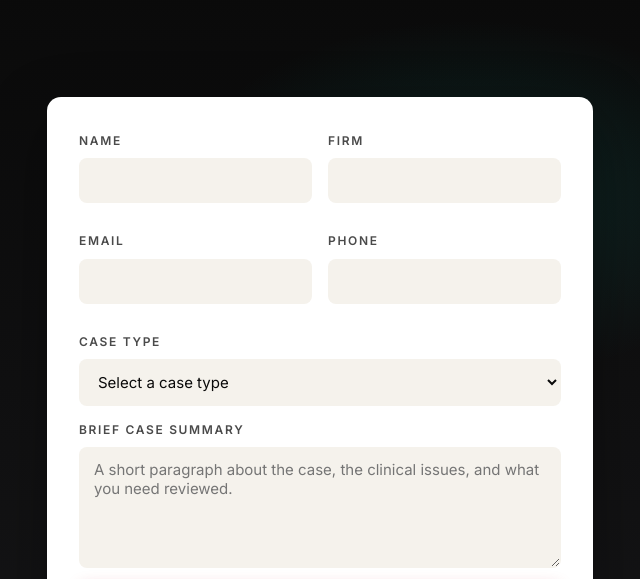
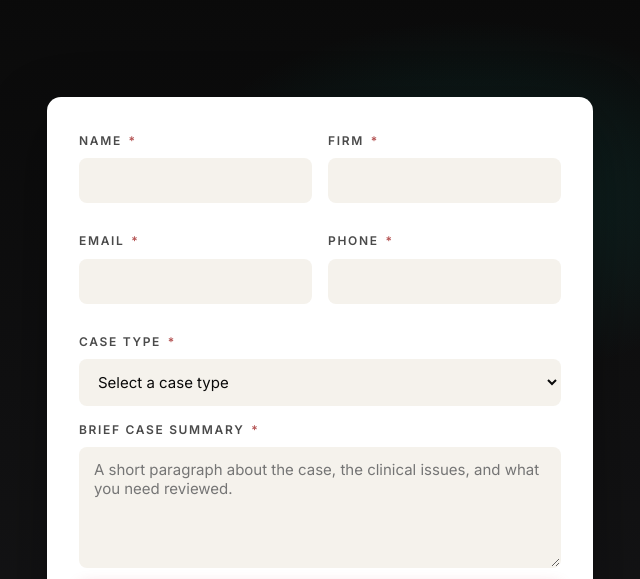
Before and after one commit to edwardsalfred/kimlittle, a plain HTML site: page site/index.html in a window 1280 px wide. Shown: the part 5460-6039 px from the top of the page, 615-1255 px from the left. Drawn offline with nearby package versions, Linux system fonts and the light colour scheme; a web font is replaced by a local one.

Commit message:
Mark required form fields with visible asterisks
Co-Authored-By: Claude Opus 4.7 (1M context) <noreply@anthropic.com>

```diff
--- a/site/css/style.css
+++ b/site/css/style.css
@@ -442,6 +442,7 @@ button{font:inherit;cursor:pointer;background:none;border:none;color:inherit}
   outline:none;border-color:var(--teal);background:var(--paper);
 }
 .contact-form textarea{resize:vertical;min-height:120px;font-family:var(--f-sans)}
+.contact-form .req{color:#b45252;margin-left:2px;font-weight:600}
 .form-note{font-size:12px;color:var(--muted-2);margin-top:14px;line-height:1.5;letter-spacing:.02em}
 
 /* =================== FOOTER =================== */
--- a/site/index.html
+++ b/site/index.html
@@ -328,14 +328,14 @@
         </div>
         <form class="contact-form reveal" action="https://formspree.io/f/YOUR_FORM_ID" method="POST">
           <div class="row">
-            <label>Name<input type="text" name="name" required autocomplete="name"></label>
-            <label>Firm<input type="text" name="firm" required autocomplete="organization"></label>
+            <label>Name <span class="req" aria-hidden="true">*</span><input type="text" name="name" required autocomplete="name"></label>
+            <label>Firm <span class="req" aria-hidden="true">*</span><input type="text" name="firm" required autocomplete="organization"></label>
           </div>
           <div class="row">
-            <label>Email<input type="email" name="email" required autocomplete="email"></label>
-            <label>Phone<input type="tel" name="phone" required autocomplete="tel"></label>
+            <label>Email <span class="req" aria-hidden="true">*</span><input type="email" name="email" required autocomplete="email"></label>
+            <label>Phone <span class="req" aria-hidden="true">*</span><input type="tel" name="phone" required autocomplete="tel"></label>
           </div>
-          <label>Case type
+          <label>Case type <span class="req" aria-hidden="true">*</span>
             <select name="case_type" required>
               <option value="" disabled selected>Select a case type</option>
               <option>Medical malpractice</option>
@@ -349,7 +349,7 @@
               <option>Other / not sure</option>
             </select>
           </label>
-          <label>Brief case summary
+          <label>Brief case summary <span class="req" aria-hidden="true">*</span>
             <textarea name="summary" rows="5" required placeholder="A short paragraph about the case, the clinical issues, and what you need reviewed."></textarea>
           </label>
           <button type="submit" class="btn btn-primary btn-block">Send Case Review Request</button>
```
